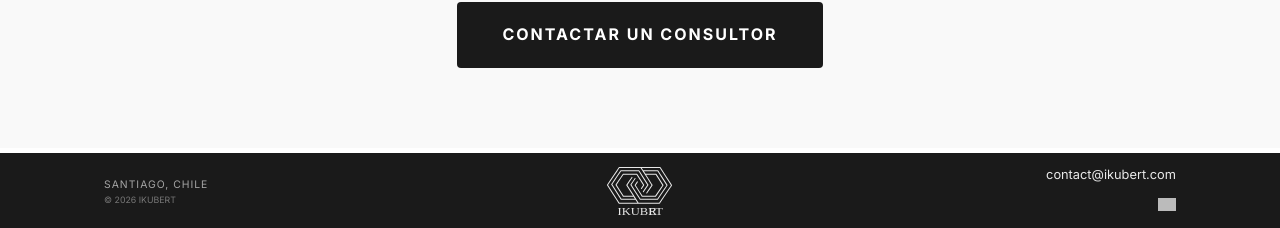
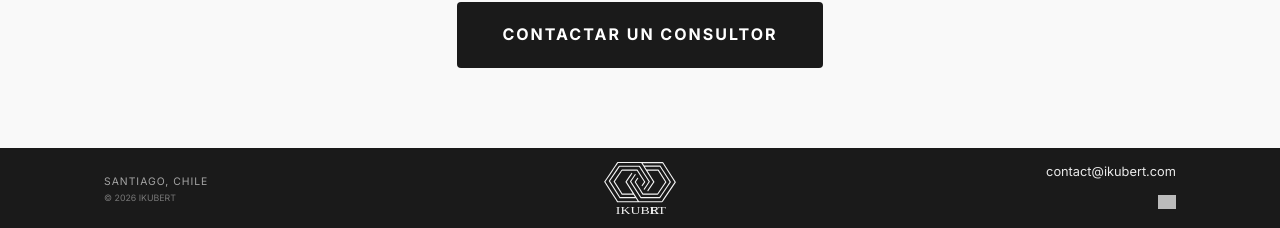
Before and after one commit to IKUBERT/ikubert.github.io, a Jekyll site: the page built from index.html, in a window 1280 px wide. Shown: the part 1274-1502 px from the top of the page. Built offline with Jekyll 4.4.1, drawn with Linux system fonts in a browser that asks for light colours; grey boxes are pictures that could not be loaded.

Commit message:
Update default.html

```diff
--- a/_layouts/default.html
+++ b/_layouts/default.html
@@ -7,7 +7,7 @@
 
     <link rel="icon" type="image/svg+xml" href="{{ site.baseurl }}/src/logo-ikubert.svg">
     <link href="https://fonts.googleapis.com/css2?family=Inter:wght@300;400;700&display=swap" rel="stylesheet">
-    <link rel="stylesheet" href="{{ site.baseurl }}/style.css?v=10.0">
+    <link rel="stylesheet" href="{{ site.baseurl }}/style.css?v=11.0">
 </head>
 <body class="sticky-wrapper">
 
@@ -28,7 +28,7 @@
         {{ content }}
     </main>
 
-    <footer class="main-footer" style="background-color: #1a1a1a; padding: 12px 0 !important; width: 100%;">
+    <footer class="main-footer" style="background-color: #1a1a1a; padding: 14px 0 !important; width: 100%;">
         <div class="footer-inner" style="display: flex; justify-content: space-between; align-items: center; max-width: 1200px; margin: 0 auto; padding: 0 5%;">
 
             <div class="footer-col left" style="flex: 1;">
@@ -37,7 +37,7 @@
             </div>
 
             <div class="footer-col center" style="flex: 1; text-align: center; display: flex; justify-content: center; align-items: center;">
-                <img src="{{ site.baseurl }}/src/logo-ikubert.abajo.svg" alt="IKUBERT" style="width: 175px !important; height: auto !important; max-height: 50px !important; filter: brightness(0) invert(1); opacity: 0.9;">
+                <img src="{{ site.baseurl }}/src/logo-ikubert.abajo.svg" alt="IKUBERT" style="width: 190px !important; height: auto !important; max-height: 55px !important; filter: brightness(0) invert(1); opacity: 0.95;">
             </div>
 
             <div class="footer-col right" style="flex: 1; text-align: right;">
```
